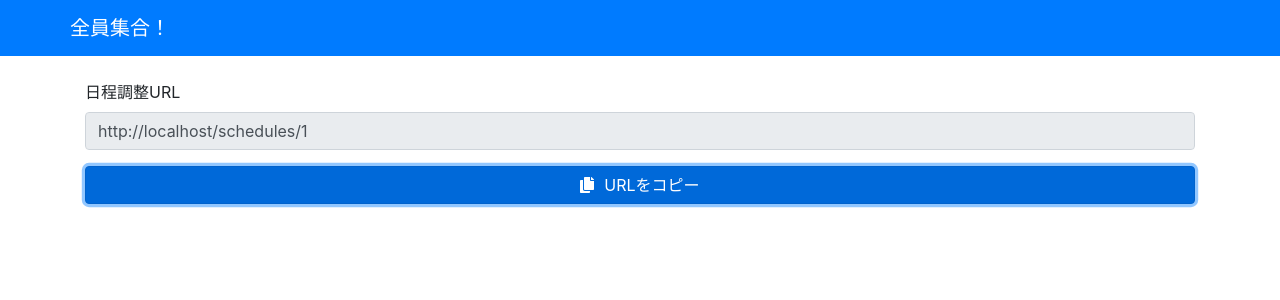
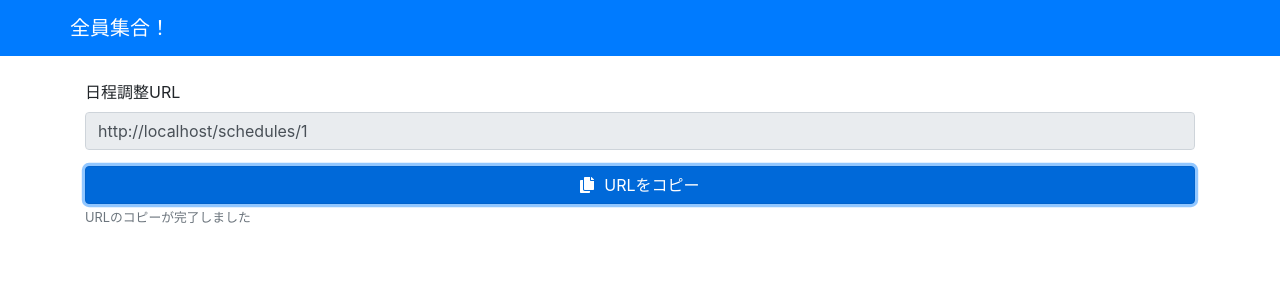
Before and after one commit to solt9029/all-gather-client, a React (Create React App) app: page /schedules/1 in a window 1280 px wide. Both pictures are taken after a click on the button "URLをコピー". Shown: the top 300 px of the page. Built offline with nearby package versions, Linux system fonts and the light colour scheme; no server answers.

Commit message:
Add small text

```diff
--- a/src/pages/schedules/Show.jsx
+++ b/src/pages/schedules/Show.jsx
@@ -13,6 +13,7 @@ export function Show() {
     title: '',
     dates: [],
   });
+  const [isUrlCopied, setIsUrlCopied] = useState(false);
 
   useEffect(() => {
     (async () => {
@@ -21,6 +22,10 @@ export function Show() {
       console.log(response.data);
     })();
   }, [routeMatch]);
+
+  const onCopy = () => {
+    setIsUrlCopied(true);
+  };
 
   console.log(routeMatch.params.id);
   return (
@@ -36,10 +41,15 @@ export function Show() {
               readOnly={true}
             />
           </Form.Group>
-          <Button style={{ width: '100%' }}>
-            <FontAwesomeIcon style={{ marginRight: '10px' }} icon={faCopy} />
-            URLをコピー
-          </Button>
+          <CopyToClipBoard onCopy={onCopy} text={window.location.href}>
+            <Button style={{ width: '100%' }}>
+              <FontAwesomeIcon style={{ marginRight: '10px' }} icon={faCopy} />
+              URLをコピー
+            </Button>
+          </CopyToClipBoard>
+          {isUrlCopied && (
+            <small className="text-secondary">URLのコピーが完了しました</small>
+          )}
         </Col>
       </Row>
     </>
```
